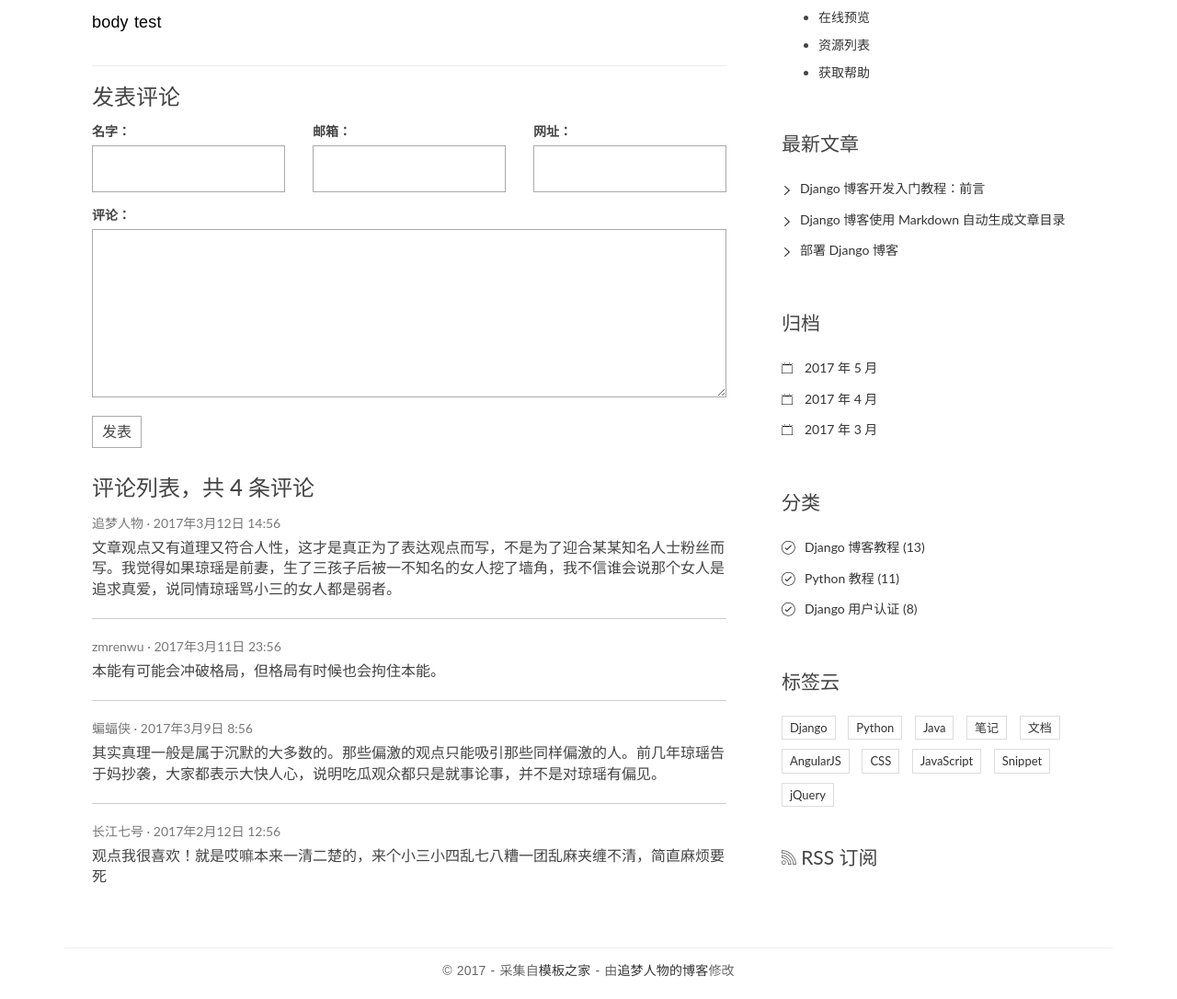
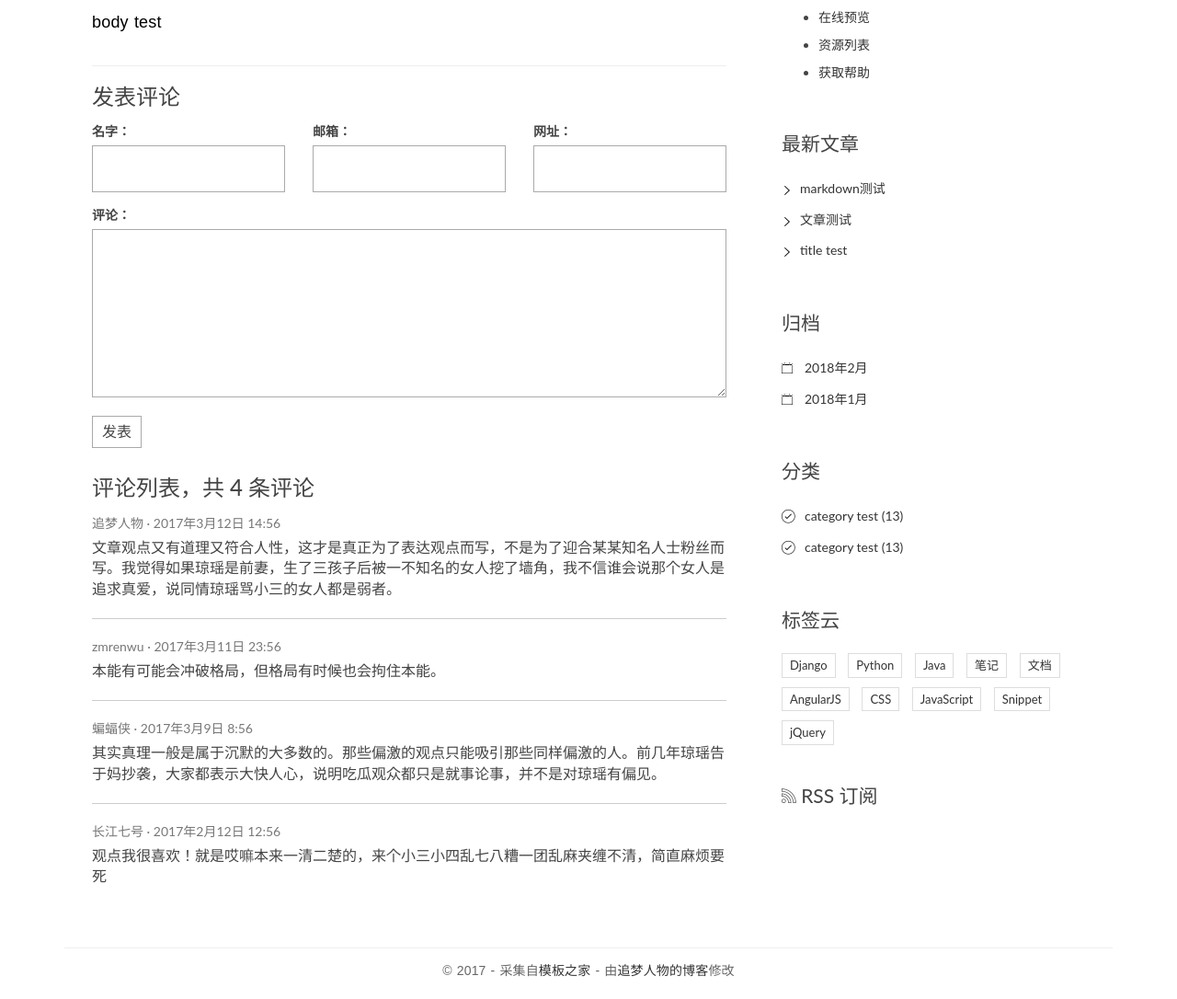
Before and after one commit to hakujyo/blogproject, a Django app: page /post/1/ in a window 1280 px wide. Shown: the part 275-1361 px from the top of the page at 92% size. Run offline with Django 3.2, Linux system fonts and the light colour scheme; data comes from the database, SQL or seed files in the repository; some libraries are stand-ins or nearby versions.

Commit message:
update archives and category

```diff
--- a/blog/models.py
+++ b/blog/models.py
@@ -5,25 +5,12 @@ from django.utils.six import python_2_unicode_compatible
 
 # Create your models here.
 class Category(models.Model):
-    """
-    Django 要求模型必须继承 models.Model 类。
-    Category 只需要一个简单的分类名 name 就可以了。
-    CharField 指定了分类名 name 的数据类型，CharField 是字符型，
-    CharField 的 max_length 参数指定其最大长度，超过这个长度的分类名就不能被存入数据库。
-    当然 Django 还为我们提供了多种其它的数据类型，如日期时间类型 DateTimeField、整数类型 IntegerField 等等。
-    Django 内置的全部类型可查看文档：
-    https://docs.djangoproject.com/en/1.10/ref/models/fields/#field-types
-    """
     name = models.CharField(max_length=100)
 
     def __str__(self):
         return self.name
 
 class Tag(models.Model):
-    """
-    标签 Tag 也比较简单，和 Category 一样。
-    再次强调一定要继承 models.Model 类！
-    """
     name = models.CharField(max_length=100)
 
     def __str__(self):
@@ -31,9 +18,6 @@ class Tag(models.Model):
 
 @python_2_unicode_compatible
 class Post(models.Model):
-    """
-    文章的数据库表。
-    """
     title = models.CharField(max_length=70)
     body = models.TextField()
     created_time = models.DateTimeField()
--- a/blog/templates/base.html
+++ b/blog/templates/base.html
@@ -1,4 +1,5 @@
 {% load staticfiles %}
+{% load blog_tags %}
 <!DOCTYPE html>
 <html>
 <head>
@@ -76,45 +77,43 @@
                 {% endblock toc %}
                 <div class="widget widget-recent-posts">
                     <h3 class="widget-title">最新文章</h3>
+                    {% get_recent_posts as recent_post_list %}
                     <ul>
+                        {% for post in recent_post_list %}
                         <li>
-                            <a href="#">Django 博客开发入门教程：前言</a>
+                            <a href="{{ post.get_absolute_url }}">{{ post.title }}</a>
                         </li>
-                        <li>
-                            <a href="#">Django 博客使用 Markdown 自动生成文章目录</a>
-                        </li>
-                        <li>
-                            <a href="#">部署 Django 博客</a>
-                        </li>
+                        {% empty %}
+                        暂无文章！
+                        {% endfor %}
                     </ul>
                 </div>
+
                 <div class="widget widget-archives">
+                    {% archives as date_list %}
                     <h3 class="widget-title">归档</h3>
                     <ul>
+                        {% for date in date_list %}
                         <li>
-                            <a href="#">2017 年 5 月</a>
+                            <a href="{% url 'blog:archives' date.year date.month %}">{{ date.year }}年{{ date.month }}月</a>
                         </li>
-                        <li>
-                            <a href="#">2017 年 4 月</a>
-                        </li>
-                        <li>
-                            <a href="#">2017 年 3 月</a>
-                        </li>
+                        {% empty %}
+                        暂无归档！
+                        {% endfor %}
                     </ul>
                 </div>
 
                 <div class="widget widget-category">
                     <h3 class="widget-title">分类</h3>
+                    {% get_categories as category_list %}
                     <ul>
+                        {% for category in category_list %}
                         <li>
-                            <a href="#">Django 博客教程 <span class="post-count">(13)</span></a>
+                            <a href="{% url 'blog:category' category.pk %}">{{ category.name }} <span class="post-count">(13)</span></a>
                         </li>
-                        <li>
-                            <a href="#">Python 教程 <span class="post-count">(11)</span></a>
-                        </li>
-                        <li>
-                            <a href="#">Django 用户认证 <span class="post-count">(8)</span></a>
-                        </li>
+                        {% empty %}
+                        暂无分类！
+                        {% endfor %}
                     </ul>
                 </div>
 
--- /dev/null
+++ b/blog/templatetags/blog_tags.py
@@ -0,0 +1,17 @@
+from django import template
+from ..models import Post, Category
+
+register = template.Library()
+
+@register.simple_tag
+def get_recent_posts(num=5):
+    return Post.objects.all().order_by('-created_time')[:num]
+
+@register.simple_tag
+def archives():
+    return Post.objects.dates('created_time', 'month', order='DESC')
+
+@register.simple_tag
+def get_categories():
+    # 别忘了在顶部引入 Category 类
+    return Category.objects.all()
--- a/blog/urls.py
+++ b/blog/urls.py
@@ -5,6 +5,7 @@ app_name = 'blog'
 urlpatterns = [
     url(r'^$', views.index, name='index'),
     url(r'^home/$', views.home, name='home'),
-    url(r'^teststring/$', views.teststring, name='teststring'),
     url(r'^post/(?P<pk>[0-9]+)/$', views.detail, name='detail'),
+    url(r'^archives/(?P<year>[0-9]{4})/(?P<month>[0-9]{1,2})/$', views.archives, name='archives'),
+    url(r'^category/(?P<pk>[0-9]+)/$', views.category, name='category'),
 ]
--- a/blog/views.py
+++ b/blog/views.py
@@ -1,18 +1,17 @@
 import markdown
 from django.http import HttpResponse
 from django.shortcuts import render, get_object_or_404
-from .models import Post
+from .models import Post, Category
+
 
 def index(request):
     post_list = Post.objects.all().order_by('-created_time')
     return render(request, 'index.html', context={'post_list': post_list})
 
+
 def home(request):
     return render(request, 'home.html')
 
-def teststring(request):
-    string = u"我在自强学堂学习Django，用它来建网站"
-    return render(request, 'teststring.html', {'string': string})
 
 def detail(request, pk):
     post = get_object_or_404(Post, pk=pk)
@@ -23,3 +22,16 @@ def detail(request, pk):
                                      'markdown.extensions.toc',
                                   ])
     return render(request, 'detail.html', context={'post': post})
+
+
+def archives(request, year, month):
+    post_list = Post.objects.filter(created_time__year=year,
+                                    created_time__month=month
+                                    ).order_by('-created_time')
+    return render(request, 'index.html', context={'post_list': post_list})
+
+
+def category(request, pk):
+    cate = get_object_or_404(Category, pk=pk)
+    post_list = Post.objects.filter(category=cate).order_by('-created_time')
+    return render(request, 'index.html', context={'post_list': post_list})
```
Also changed, not shown: blog/templates/teststring.html (deleted, +0 -10 lines), blog/templatetags/__init__.py (added).
